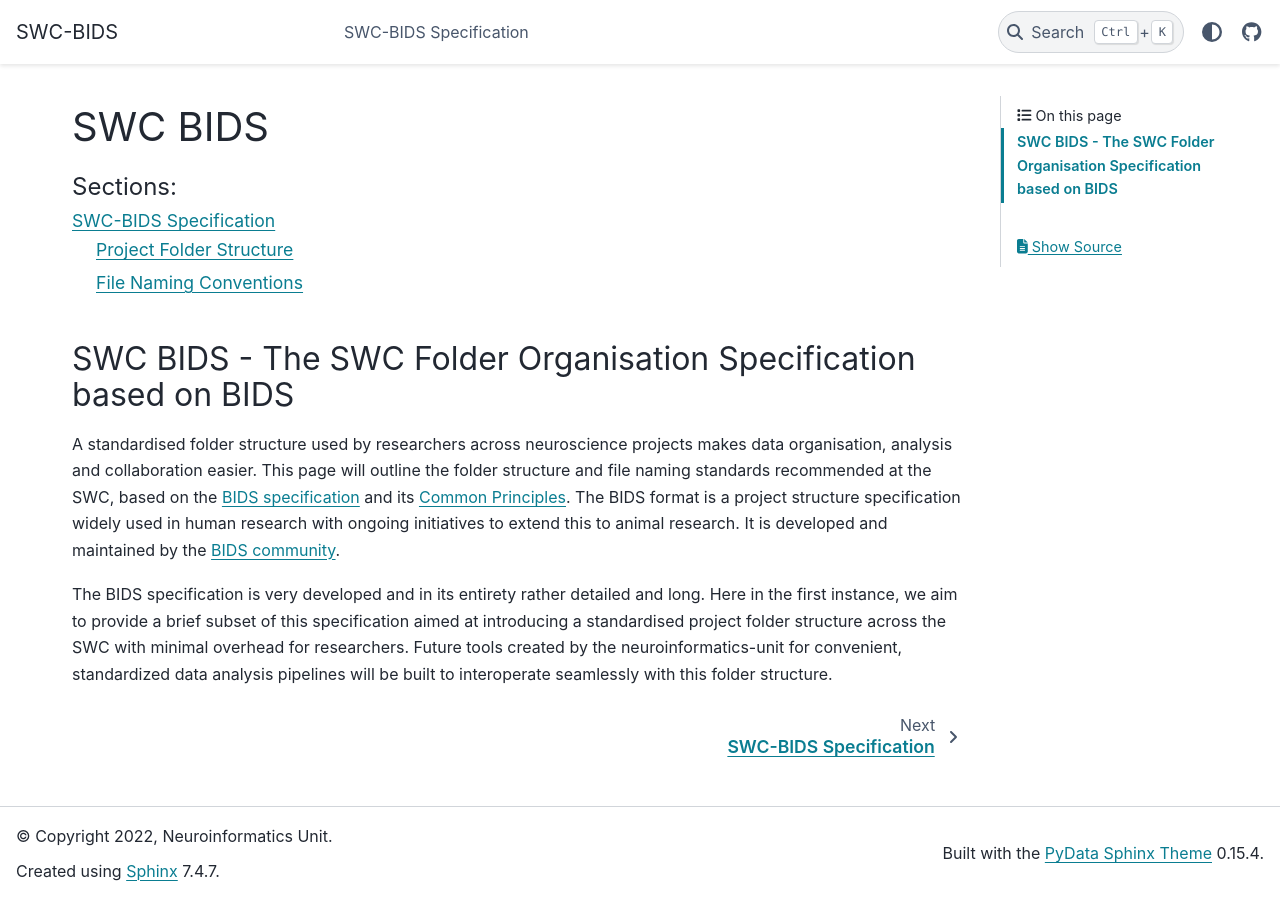
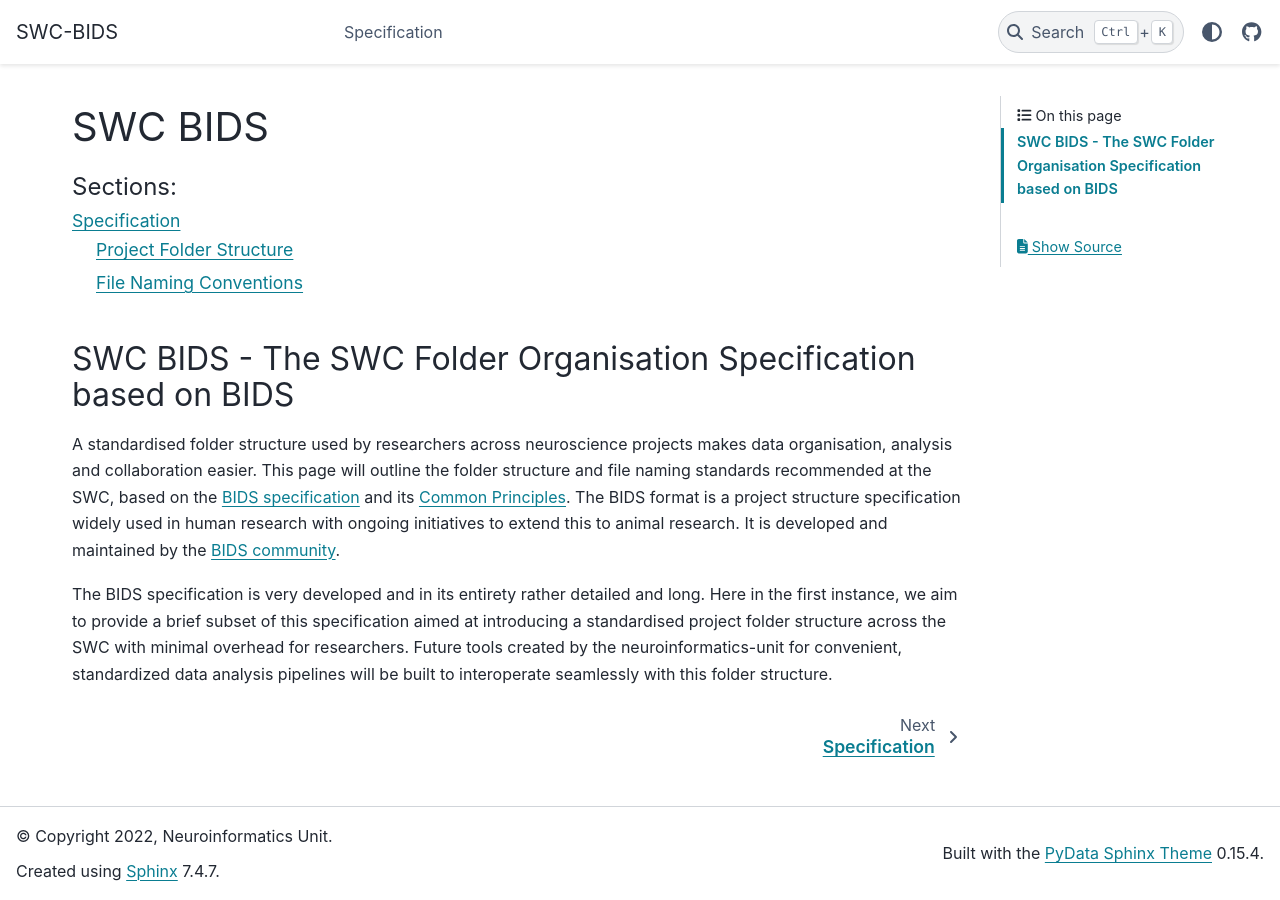
Before and after one commit to neuroinformatics-unit/NeuroBlueprint, a Sphinx documentation site: the page built from docs/source/index.rst, in a window 1280 px wide. Built offline with Sphinx 7.4.7 and the PyData theme 0.15.4, drawn with Linux system fonts in a browser that asks for light colours.

Commit message:
rename swc_bids_specification to specification to stop duplication of website header

```diff
--- a/docs/source/index.rst
+++ b/docs/source/index.rst
@@ -13,7 +13,7 @@ SWC BIDS
    :maxdepth: 2
    :caption: Sections:
 
-   swc_bids_specification.md
+   specification.md
 
 .. include:: readme_link.md
    :parser: myst_parser.sphinx_
--- a/docs/source/swc_bids_specification.md
+++ b/docs/source/specification.md
@@ -1,4 +1,4 @@
-# SWC-BIDS Specification
+# Specification
 
 ## Project Folder Structure
 
```
